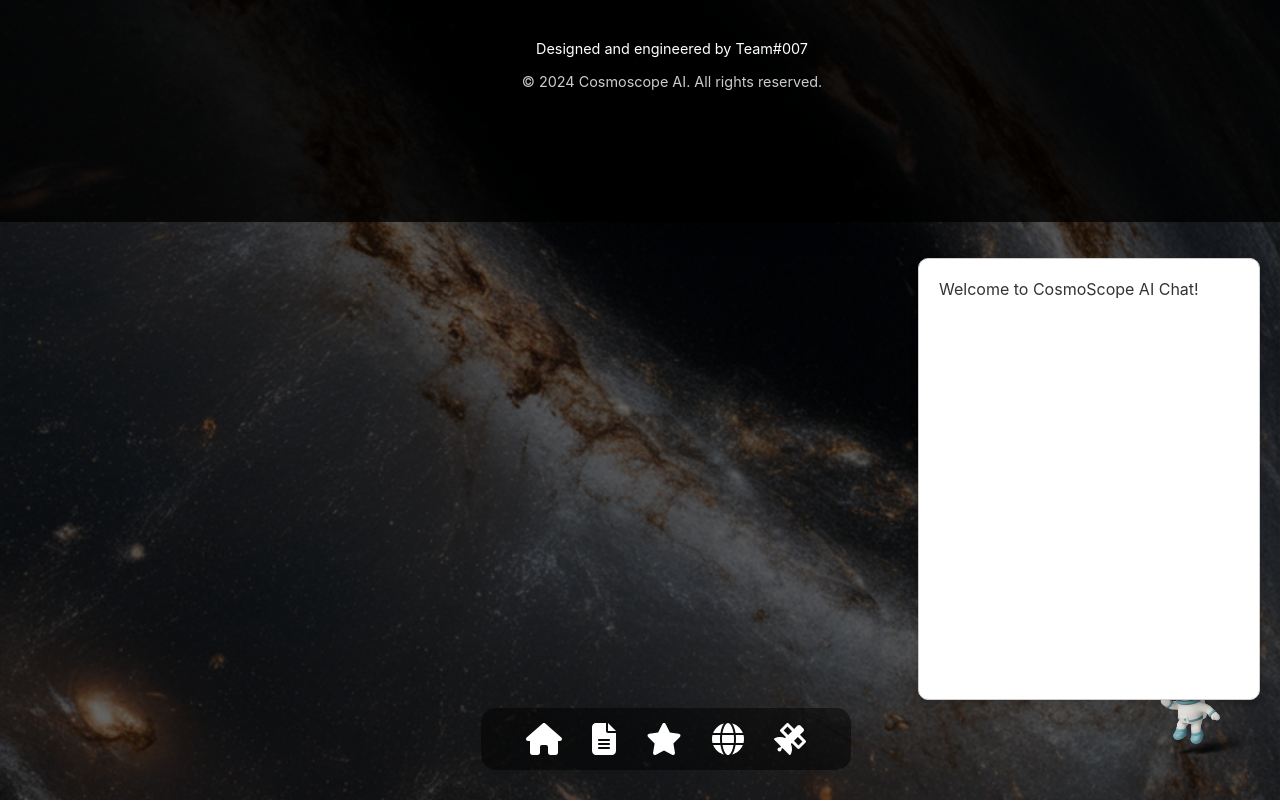
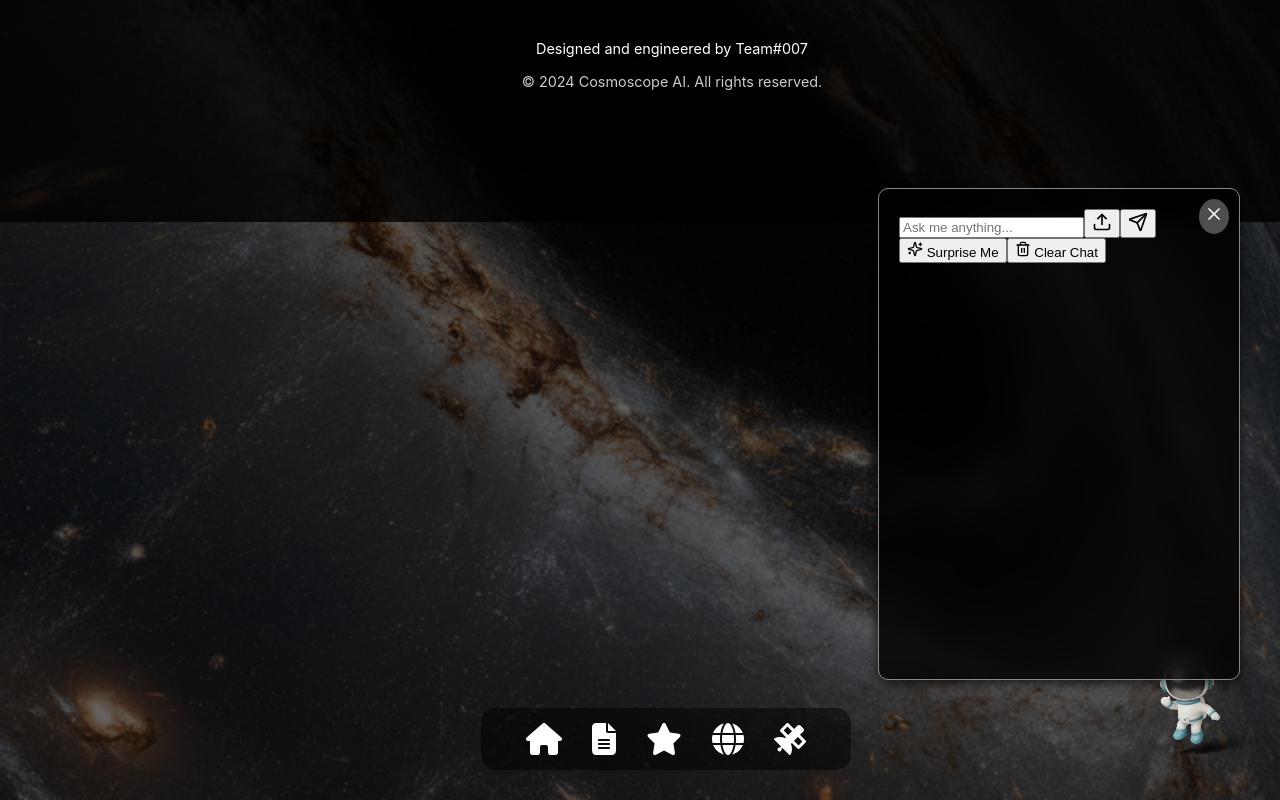
Before and after one commit to UmmeKulsumTumpa/cosmo-scope-ai, a React (Create React App) app in the folder cosmoscope-ai/: page /chatbot in a window 1280 px wide. Both pictures are taken after a click on the element 1210 px from the left and 728 px from the top of the page. Built offline with nearby package versions, Linux system fonts and the light colour scheme.

Commit message:
chatbot added

```diff
--- a/cosmoscope-ai/package.json
+++ b/cosmoscope-ai/package.json
@@ -9,6 +9,7 @@
     "@testing-library/react": "^13.4.0",
     "@testing-library/user-event": "^13.5.0",
     "framer-motion": "^11.9.0",
+    "lucide-react": "^0.447.0",
     "react": "^18.3.1",
     "react-dom": "^18.3.1",
     "react-router-dom": "^6.26.2",
--- a/cosmoscope-ai/src/components/Chatbot.js
+++ b/cosmoscope-ai/src/components/Chatbot.js
@@ -1,25 +1,203 @@
-import React, { useState } from 'react';
-import '../styles/Chatbot.css'; // Import the animation styles
+import React, { useState, useRef, useEffect } from 'react';
+import '../styles/Chatbot.css'; // Import the styles
 import robotImage from '../assets/cute-astronaut.png'; // Import the PNG image
+import { Send, Upload, X, File, Sparkles, Trash2 } from "lucide-react";
 
 const Chatbot = () => {
 	const [isChatOpen, setIsChatOpen] = useState(false);
+	const [value, setValue] = useState("");
+	const [error, setError] = useState("");
+	const [chatHistory, setChatHistory] = useState([]);
+	const [isLoading, setIsLoading] = useState(false);
+	const [file, setFile] = useState(null);
+	const [fileName, setFileName] = useState("");
+	const chatContainerRef = useRef(null);
+	const fileInputRef = useRef(null);
+
+	const surpriseOptions = [
+		'Who won the latest Nobel Peace Prize?',
+		'Where does pizza come from?',
+		'How do you make a BLT sandwich?',
+	];
+
+	useEffect(() => {
+		if (chatContainerRef.current) {
+			chatContainerRef.current.scrollTop = chatContainerRef.current.scrollHeight;
+		}
+	}, [chatHistory]);
 
 	const toggleChat = () => {
 		setIsChatOpen(!isChatOpen);
+	};
+
+	const closeChat = () => {
+		setIsChatOpen(false);
+	};
+
+	const surprise = () => {
+		const randomValue = surpriseOptions[Math.floor(Math.random() * surpriseOptions.length)];
+		setValue(randomValue);
+	};
+
+	const cleanResponse = (text) => {
+		return text.replace(/[*]/g, '').trim();
+	};
+
+	const getResponse = async () => {
+		if (!value.trim() && !file) {
+			setError("Please enter a question or upload a file!");
+			return;
+		}
+		setIsLoading(true);
+		setError("");
+		try {
+			const formData = new FormData();
+			formData.append("history", JSON.stringify(chatHistory));
+			formData.append("message", value);
+
+			if (file) {
+				formData.append("file", file);
+			}
+
+			const options = {
+				method: 'POST',
+				body: formData,
+			};
+
+			const response = await fetch('https://multi-turn-chat-bot-1.onrender.com/gemini', options);
+			if (!response.ok) {
+				const errorData = await response.json();
+				throw new Error(errorData.error);
+			}
+			const data = await response.json();
+			const cleanedResponse = cleanResponse(data.response);
+
+			setChatHistory((oldChatHistory) => [
+				...oldChatHistory,
+				{
+					role: 'user',
+					parts: value,
+					file: file ? URL.createObjectURL(file) : null,
+				},
+				{
+					role: 'model',
+					parts: cleanedResponse,
+				},
+			]);
+			setValue("");
+			setFile(null);
+			setFileName("");
+			if (fileInputRef.current) {
+				fileInputRef.current.value = ""; // Reset file input
+			}
+		} catch (error) {
+			console.error(error);
+			setError(`Something went wrong! ${error.message}`);
+		} finally {
+			setIsLoading(false);
+		}
+	};
+
+	const handleFileChange = (e) => {
+		const validMimeTypes = ['application/pdf', 'image/png', 'image/jpeg', 'video/mp4', 'video/x-matroska'];
+		const selectedFile = e.target.files[0];
+		if (selectedFile && !validMimeTypes.includes(selectedFile.type)) {
+			setError('Invalid file format. Please upload a PDF, PNG, JPEG, MP4, or MKV file.');
+			setFile(null);
+			setFileName("");
+		} else {
+			setError("");
+			setFile(selectedFile);
+			setFileName(selectedFile ? selectedFile.name : "");
+		}
+	};
+
+	const removeFile = () => {
+		setFile(null);
+		setFileName("");
+		if (fileInputRef.current) {
+			fileInputRef.current.value = "";
+		}
+	};
+
+	const clear = () => {
+		setValue("");
+		setError("");
+		setChatHistory([]);
+		setFile(null);
+		setFileName(""); // Reset file name
+		if (fileInputRef.current) {
+			fileInputRef.current.value = ""; // Reset file input
+		}
 	};
 
 	return (
 		<div className="chatbot-container">
 			<div className="chatbot-icon-wrapper" onClick={toggleChat}>
 				<img src={robotImage} alt="Chatbot Icon" className="dynamic-astronaut" />
-        <div className="glowing-halo"></div>
-        <div className="starfield"></div>
 			</div>
 			{isChatOpen && (
 				<div className="chat-window">
-          <p>Welcome to CosmoScope AI Chat!</p>
-          {/* You can add more chatbot functionality here */}
+					{/* Close button */}
+					<button className="close-button" onClick={closeChat}>
+						<X size={20} />
+					</button>
+
+					<div className="chat-history" ref={chatContainerRef}>
+						{chatHistory.map((chatItem, index) => (
+							<div key={index} className={`chat-item ${chatItem.role}`}>
+								<div className="chat-bubble">
+									{chatItem.file && (
+										<img src={chatItem.file} alt="Uploaded file" className="uploaded-image" />
+									)}
+									<p className="parts">{chatItem.parts}</p>
+								</div>
+							</div>
+						))}
+					</div>
+					<div className="input-area">
+						<div className="input-container">
+							<input
+								value={value}
+								placeholder="Ask me anything..."
+								onChange={(e) => setValue(e.target.value)}
+								disabled={isLoading}
+								onKeyPress={(e) => e.key === 'Enter' && getResponse()}
+							/>
+							<button className="icon-button" onClick={() => fileInputRef.current.click()} disabled={isLoading}>
+								<Upload size={20} />
+							</button>
+							<input
+								ref={fileInputRef}
+								type="file"
+								accept="application/pdf,image/png,image/jpeg,video/mp4,video/x-matroska"
+								onChange={handleFileChange}
+								disabled={isLoading}
+								style={{ display: 'none' }}
+							/>
+							<button className="icon-button send-button" onClick={getResponse} disabled={isLoading}>
+								<Send size={20} />
+							</button>
+						</div>
+						{fileName && (
+							<div className="file-display">
+								<File size={20} />
+								<span className="file-name">{fileName}</span>
+								<button className="remove-file" onClick={removeFile}>
+									<X size={16} />
+								</button>
+							</div>
+						)}
+						<div className="action-buttons">
+							<button className="text-button surprise-button" onClick={surprise} disabled={isLoading}>
+								<Sparkles size={16} /> Surprise Me
+							</button>
+							<button className="text-button clear-button" onClick={clear} disabled={isLoading}>
+								<Trash2 size={16} /> Clear Chat
+							</button>
+						</div>
+						{error && <p className="error">{error}</p>}
+					</div>
 				</div>
 			)}
 		</div>
--- a/cosmoscope-ai/src/styles/Chatbot.css
+++ b/cosmoscope-ai/src/styles/Chatbot.css
@@ -3,6 +3,7 @@
     bottom: 20px;
     right: 20px;
     z-index: 1000;
+    cursor: move;
 }
 
 .chatbot-icon-wrapper {
@@ -56,23 +57,54 @@
 }
 
 .chat-window {
-    width: 300px;
-    height: 400px;
-    background-color: #fff;
-    border: 1px solid #ccc;
+    width: 320px;
+    height: 450px;
+    background-color: rgba(0, 0, 0, 0.8); /* Transparent background with cosmic feel */
+    border: 1px solid #888; /* Cosmic border */
     border-radius: 10px;
-    box-shadow: 0 4px 8px rgba(0, 0, 0, 0.2);
+    box-shadow: 0 4px 10px rgba(0, 0, 0, 0.6);
     padding: 20px;
     position: absolute;
-    bottom: 80px;
-    right: 0;
+    bottom: 100px;
+    right: 20px;
     display: flex;
     flex-direction: column;
     justify-content: flex-start;
+    color: #ecf0f1;
+    backdrop-filter: blur(10px); /* Glass effect */
+    transition: transform 0.3s ease-in-out; /* Smooth opening effect */
 }
 
 .chat-window p {
     margin: 0;
     font-size: 16px;
-    color: #333;
+    color: #fff;
 }
+
+/* Small close (X) button */
+.close-button {
+    position: absolute;
+    top: 10px;
+    right: 10px;
+    background-color: rgba(255, 255, 255, 0.3);
+    color: #fff;
+    border: none;
+    font-size: 18px;
+    cursor: pointer;
+    border-radius: 50%;
+    padding: 5px;
+    transition: background-color 0.3s ease-in-out;
+}
+
+.close-button:hover {
+    background-color: #f39c12;
+}
+
+/* Additional styling for drag cursor */
+.chat-window.draggable {
+    cursor: grab;
+}
+
+.chat-window.dragging {
+    cursor: grabbing;
+}
```
Also changed, not shown: 1 other file (tests, documents, lock files or other folders). Lines whose indentation alone changed are shown as unchanged.
